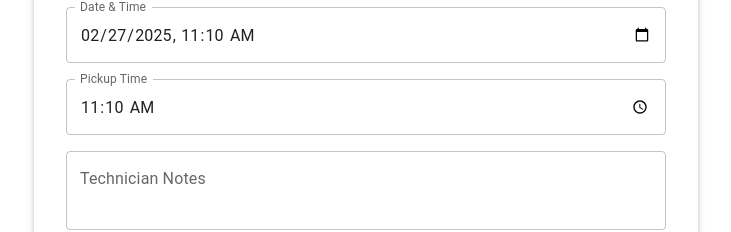
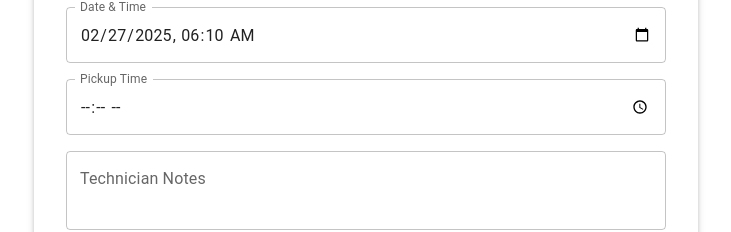
Before and after one commit to bilalbi1o1/Business-App-Crud, a React (Create React App) app in the folder project/: page /addRecord in a window 1280 px wide. Shown: the part 1021-1253 px from the top of the page, without its empty margins (274-1005 px from the left). Built offline with nearby package versions, Linux system fonts and the light colour scheme; no server answers; sample sign-in values are in the browser's storage.

Commit message:
Client Required Changes

```diff
--- a/project/package.json
+++ b/project/package.json
@@ -11,6 +11,7 @@
     "@testing-library/react": "^13.4.0",
     "axios": "^1.7.2",
     "formik": "^2.4.6",
+    "luxon": "^3.5.0",
     "react": "^18.3.1",
     "react-dom": "^18.3.1",
     "react-router-dom": "^6.23.1",
--- a/project/src/Components/addRecordForm.js
+++ b/project/src/Components/addRecordForm.js
@@ -7,6 +7,7 @@ import { useFormik } from 'formik';
 import * as Yup from 'yup';
 import { printUser } from './printUser';
 import './addRecordForm.css';
+import { DateTime } from 'luxon';
 
 const Backend = process.env.REACT_APP_BACKEND;
 
@@ -38,6 +39,11 @@ const AddUserForm = () => {
 
     fetchEmployees();
 
+    const now = DateTime.now().setZone("America/Toronto"); // Get Toronto time
+    const formattedDateTime = now.toFormat("yyyy-MM-dd'T'HH:mm"); // Convert to datetime-local format
+
+    formik.setFieldValue("dateTime", formattedDateTime);
+
   }, []);
 
   const formik = useFormik({
@@ -47,7 +53,7 @@ const AddUserForm = () => {
       product: "", issue: "",
       imei: "", notes: "", price: "", email: "", cellNumber: "",
       phoneNumber: "", employeeName: "",
-      pickupTime: new Date().toTimeString().slice(0, 5), remarks: ""
+      pickupTime: "", remarks: ""
     },
     validationSchema: Yup.object({
       firstName: Yup.string().required("First name is required"),
```
Also changed, not shown: 1 other file (tests, documents, lock files or other folders).
